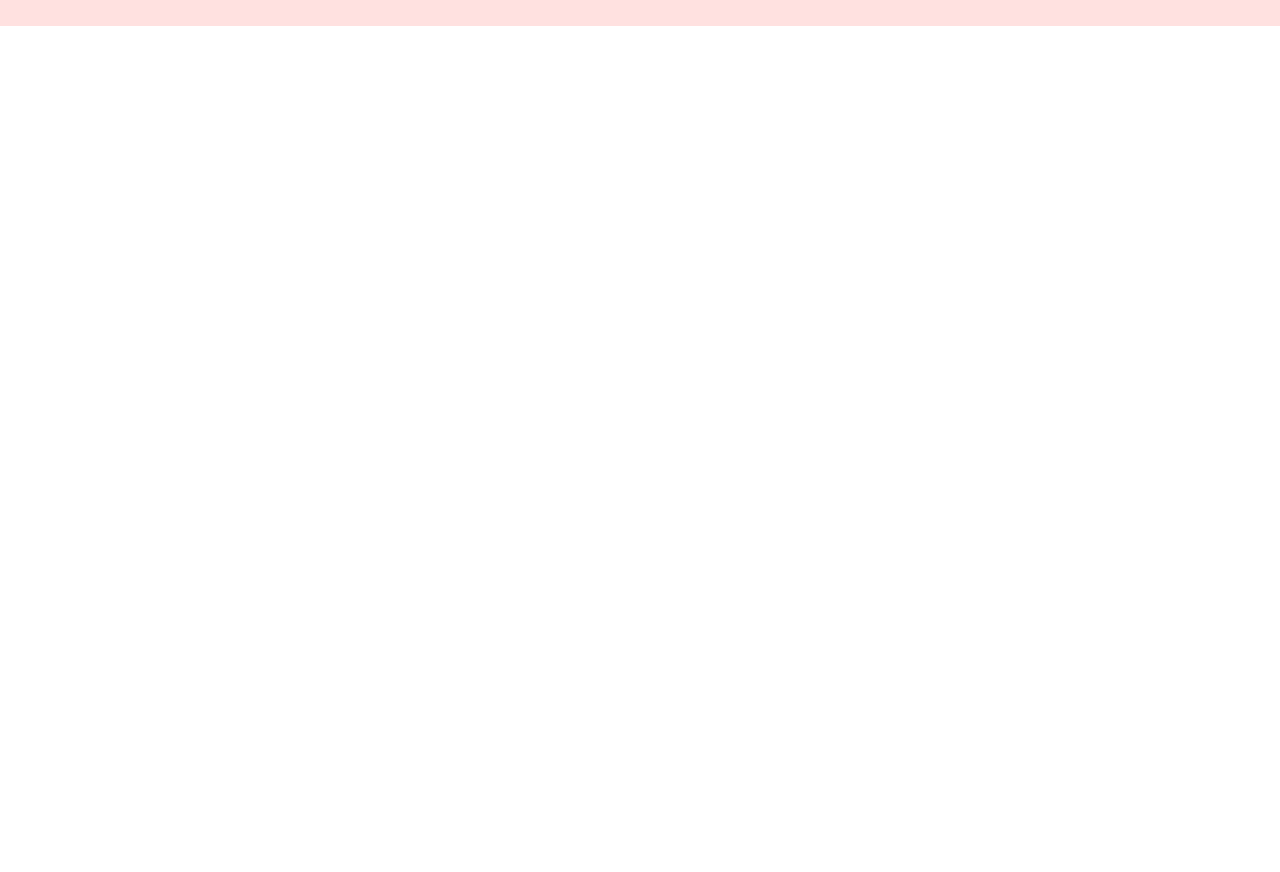
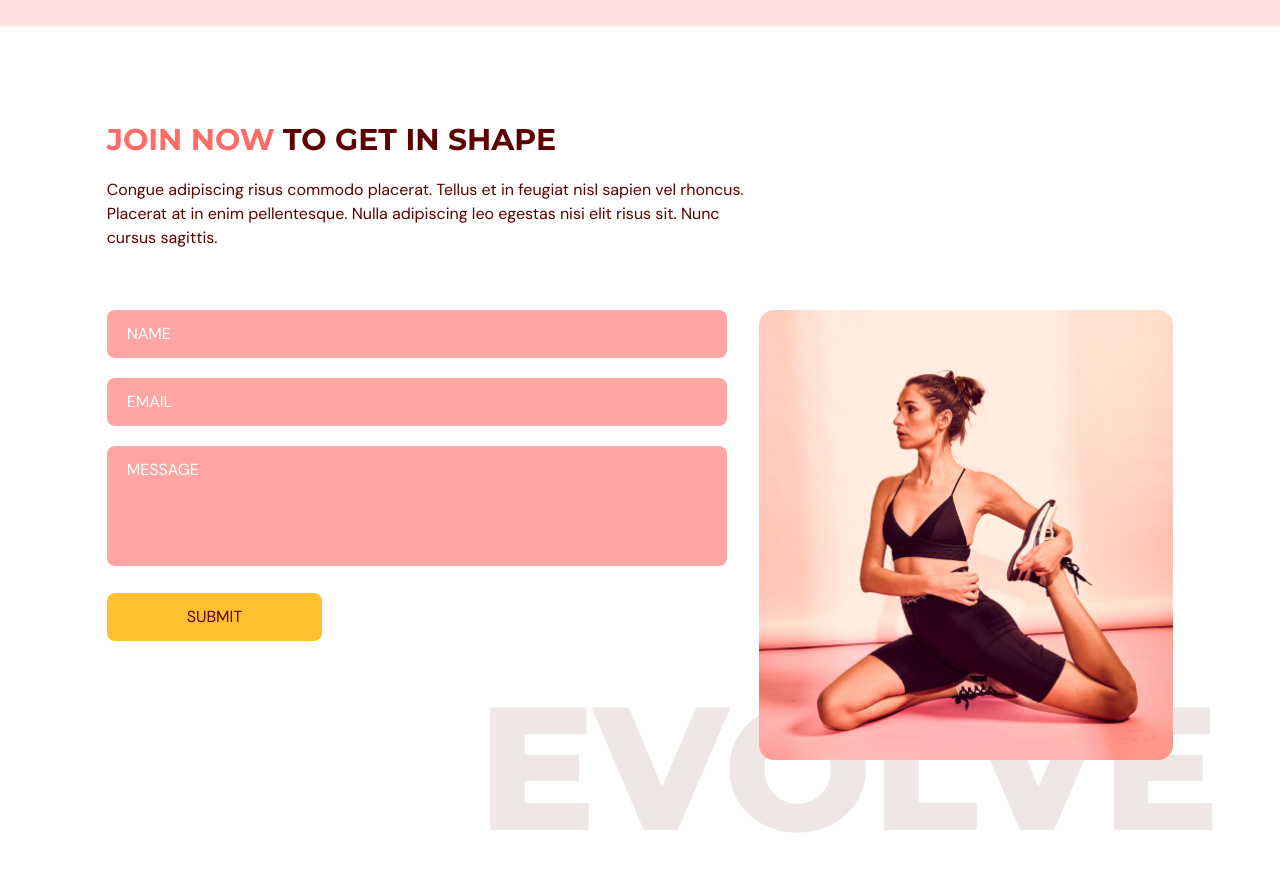
Before and after one commit to spormuv/fitness-react-ts, a React (Vite) app: page / in a window 1280 px wide. Shown: the part 2940-3812 px from the top of the page. Before the commit the page ends 2966 px from the top, so only its background shows below. Built offline with nearby package versions, Linux system fonts and the light colour scheme.

Commit message:
feat: add contact section

```diff
--- a/package.json
+++ b/package.json
@@ -14,7 +14,8 @@
     "framer-motion": "^10.12.18",
     "react": "^18.2.0",
     "react-anchor-link-smooth-scroll": "^1.0.12",
-    "react-dom": "^18.2.0"
+    "react-dom": "^18.2.0",
+    "react-hook-form": "^7.45.1"
   },
   "devDependencies": {
     "@types/node": "^20.4.1",
--- a/src/App.tsx
+++ b/src/App.tsx
@@ -1,4 +1,5 @@
 import Benefits from '@/scenes/benefits';
+import ContactUs from '@/scenes/contactUs';
 import Home from '@/scenes/home';
 import Navbar from '@/scenes/navbar';
 import OurClasses from '@/scenes/ourClasses';
@@ -36,6 +37,7 @@ function App() {
       <Home setSelectedPage={setSelectedPage} />
       <Benefits setSelectedPage={setSelectedPage} />
       <OurClasses setSelectedPage={setSelectedPage} />
+      <ContactUs setSelectedPage={setSelectedPage} />
     </div>
   );
 }
--- /dev/null
+++ b/src/scenes/contactUs/index.tsx
@@ -0,0 +1,184 @@
+/* eslint-disable @typescript-eslint/no-misused-promises */
+
+import ContactUsPageGraphic from '@/assets/ContactUsPageGraphic.png';
+import HText from '@/shared/HText';
+import { SelectedPage } from '@/shared/types';
+import { motion } from 'framer-motion';
+import { useEffect } from 'react';
+import { FieldErrors, useForm } from 'react-hook-form';
+
+type Props = {
+  setSelectedPage: (value: SelectedPage) => void;
+};
+
+interface FormValues {
+  name: string;
+  email: string;
+  message: string;
+}
+
+const ContactUs = ({ setSelectedPage }: Props) => {
+  const inputStyles =
+    'mt-5 w-full rounded-lg bg-primary-300 px-5 py-3 placeholder-white';
+
+  const {
+    trigger,
+    register,
+    handleSubmit,
+    reset,
+    formState: { errors, isSubmitSuccessful },
+  } = useForm<FormValues>({
+    mode: 'onBlur',
+  });
+
+  const onSubmit = async (e: React.FormEvent<HTMLFormElement>) => {
+    const isValid = await trigger();
+    if (!isValid) {
+      e.preventDefault();
+    }
+  };
+
+  return (
+    <section id="contactus" className="mx-auto w-5/6 pt-24 pb-32">
+      <motion.div
+        onViewportEnter={() => setSelectedPage(SelectedPage.ContactUs)}
+      >
+        {/* Header */}
+        <motion.div
+          className="md:w-3/5"
+          initial="hidden"
+          whileInView="visible"
+          viewport={{ once: true, amount: 0.5 }}
+          transition={{ duration: 0.5 }}
+          variants={{
+            hidden: { opacity: 0, x: -50 },
+            visible: { opacity: 1, x: 0 },
+          }}
+        >
+          <HText>
+            <span className="text-primary-500">JOIN NOW</span> TO GET IN SHAPE
+          </HText>
+          <p className="my-5">
+            Congue adipiscing risus commodo placerat. Tellus et in feugiat nisl
+            sapien vel rhoncus. Placerat at in enim pellentesque. Nulla
+            adipiscing leo egestas nisi elit risus sit. Nunc cursus sagittis.
+          </p>
+        </motion.div>
+        {/* Form & Image */}
+        <div className="mt-10 justify-between gap-8 md:flex">
+          <motion.div
+            className="mt-10 basis-3/5 md:mt-0"
+            initial="hidden"
+            whileInView="visible"
+            viewport={{ once: true, amount: 0.5 }}
+            transition={{ duration: 0.5 }}
+            variants={{
+              hidden: { opacity: 0, y: 50 },
+              visible: { opacity: 1, y: 0 },
+            }}
+          >
+            <form
+              target="_blank"
+              onSubmit={onSubmit}
+              method="POST"
+              action="https://formsubmit.co/b86faa17fe101a87292d11f7fa5452f9"
+            >
+              {/* Input Name */}
+              <input
+                type="text"
+                className={inputStyles}
+                placeholder="NAME"
+                {...register('name', {
+                  required: true,
+                  minLength: {
+                    value: 2,
+                    message: 'Must be at least 2 characters',
+                  },
+                })}
+              />
+              {errors?.name && (
+                <p className="mt-1 text-primary-500">
+                  {errors.name.type === 'required' && 'Required field'}
+                  {errors.name.type === 'minLength' && errors.name.message}
+                </p>
+              )}
+
+              {/* Input Email */}
+              <input
+                type="text"
+                className={inputStyles}
+                placeholder="EMAIL"
+                {...register('email', {
+                  required: true,
+                  pattern: {
+                    value: /^[A-Z0-9._%+-]+@[A-Z0-9.-]+\.[A-Z]{2,}$/i,
+                    message: 'Invalid email address',
+                  },
+                })}
+              />
+              {errors?.email && (
+                <p className="mt-1 text-primary-500">
+                  {errors.email.type === 'required' && 'Required field'}
+                  {errors.email.type === 'pattern' && errors.email.message}
+                </p>
+              )}
+
+              {/* Input Message */}
+              <textarea
+                className={inputStyles}
+                placeholder="MESSAGE"
+                rows={4}
+                cols={50}
+                style={{ resize: 'none' }}
+                {...register('message', {
+                  required: true,
+                  maxLength: {
+                    value: 2000,
+                    message: 'Max length is 2000 characters',
+                  },
+                })}
+              />
+              {errors?.message && (
+                <p className="mt-1 text-primary-500">
+                  {errors.message.type === 'required' && 'Required field'}
+                  {errors.message.type === 'maxLength' &&
+                    errors.message.message}
+                </p>
+              )}
+
+              {/* Submit Button */}
+              <button
+                type="submit"
+                className="mt-5 rounded-lg bg-secondary-500 px-20 py-3 transition duration-500 hover:text-white"
+              >
+                SUBMIT
+              </button>
+            </form>
+          </motion.div>
+
+          <motion.div
+            className="relative mt-16 basis-2/5 md:mt-0"
+            initial="hidden"
+            whileInView="visible"
+            viewport={{ once: true, amount: 0.5 }}
+            transition={{ delay: 0.2, duration: 0.5 }}
+            variants={{
+              hidden: { opacity: 0, y: 50 },
+              visible: { opacity: 1, y: 0 },
+            }}
+          >
+            <div className="w-full before:absolute before:-bottom-20 before:-right-10 before:z-[-1] md:before:content-evolvetext">
+              <img
+                src={ContactUsPageGraphic}
+                alt="contact us page graphic"
+                className="w-full mt-5"
+              />
+            </div>
+          </motion.div>
+        </div>
+      </motion.div>
+    </section>
+  );
+};
+
+export default ContactUs;
```
Also changed, not shown: 1 other file (tests, documents, lock files or other folders).
